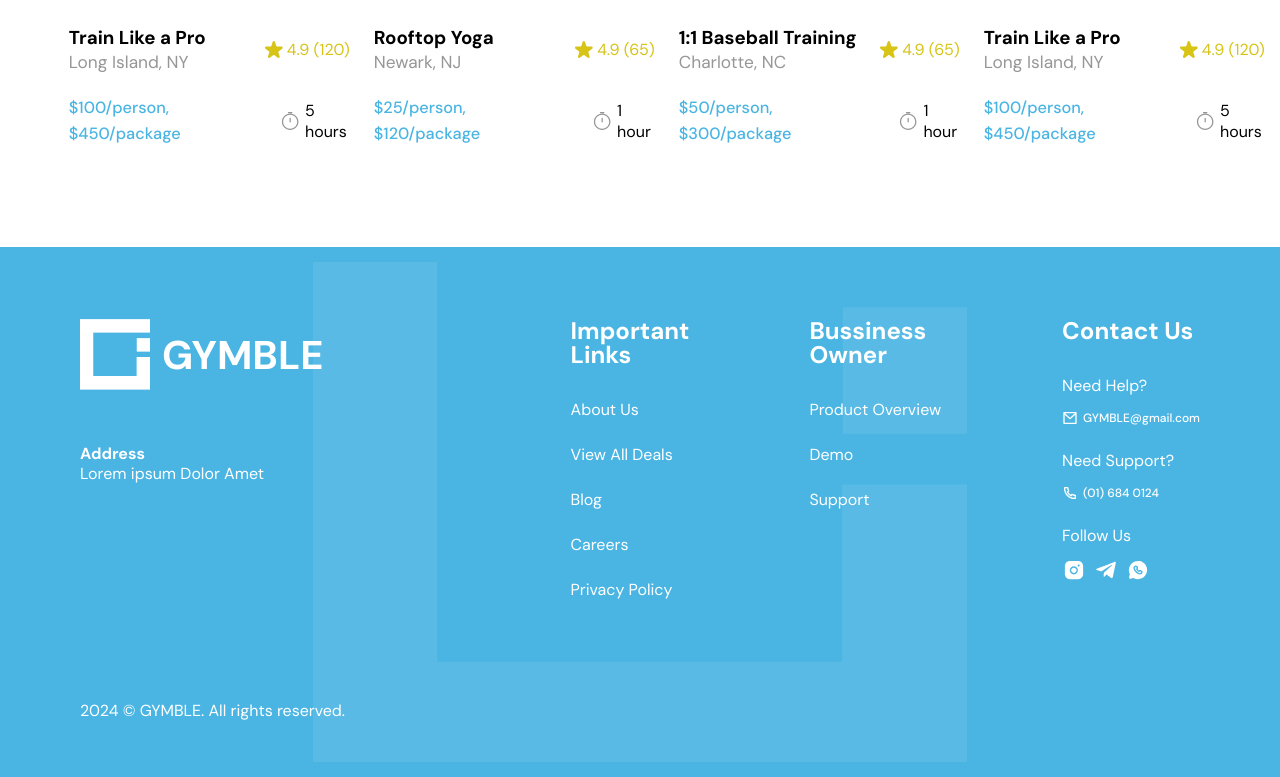
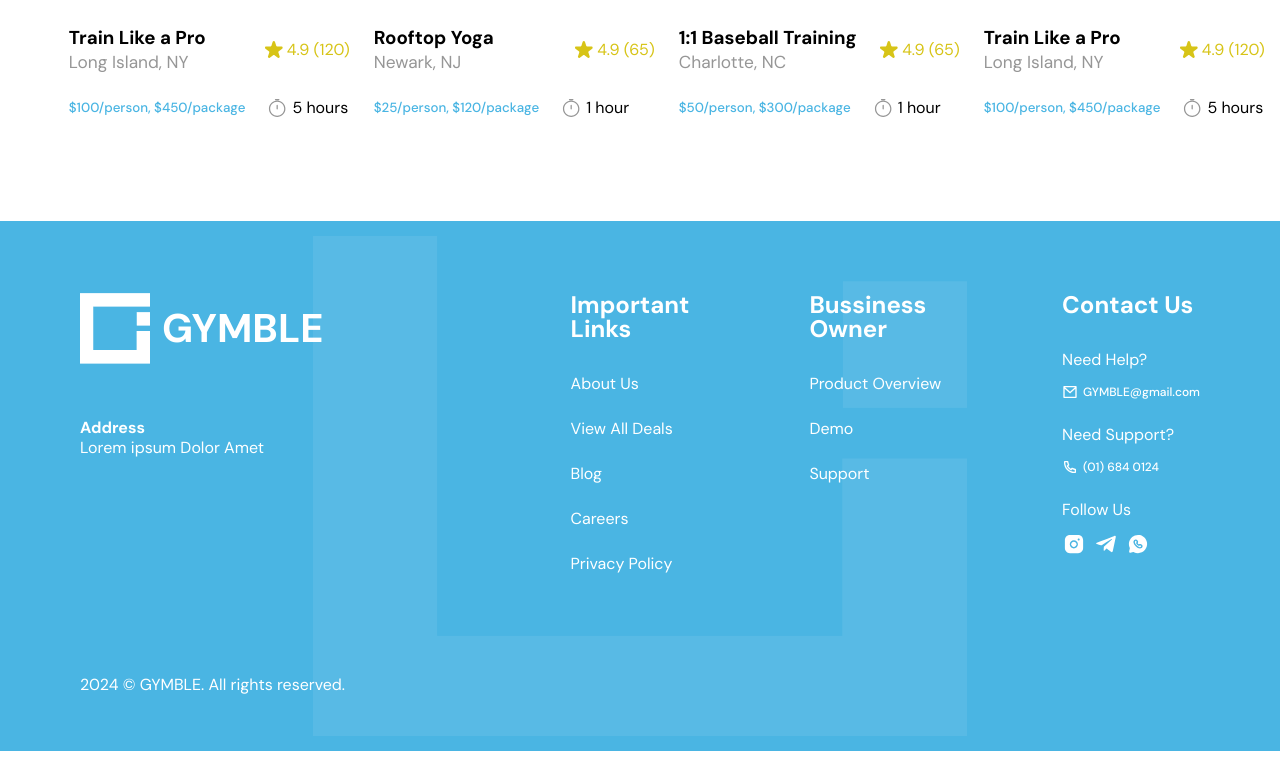
Before and after one commit to harsh472000/gymble, a Next.js app: page / in a window 1280 px wide. Shown: the part 1707-2484 px from the top of the page. After the commit the page ends 2458 px from the top, so only its background shows below. Built offline with nearby package versions, Linux system fonts and the light colour scheme.

Commit message:
[changes] experience card css changes

```diff
--- a/app/styles/experiences.css
+++ b/app/styles/experiences.css
@@ -45,13 +45,15 @@
 
 .package_info p{
     font-weight: 500;
-    font-size: 16.32px;
+    font-size: 13.32px;
     line-height: 26.46px;
     color: #4AB5E3;
     display: flex;
     align-items: center;
     padding-right: 22px;
 }
+
+
 
 .package_info span{
    padding-left: 4px;
```
